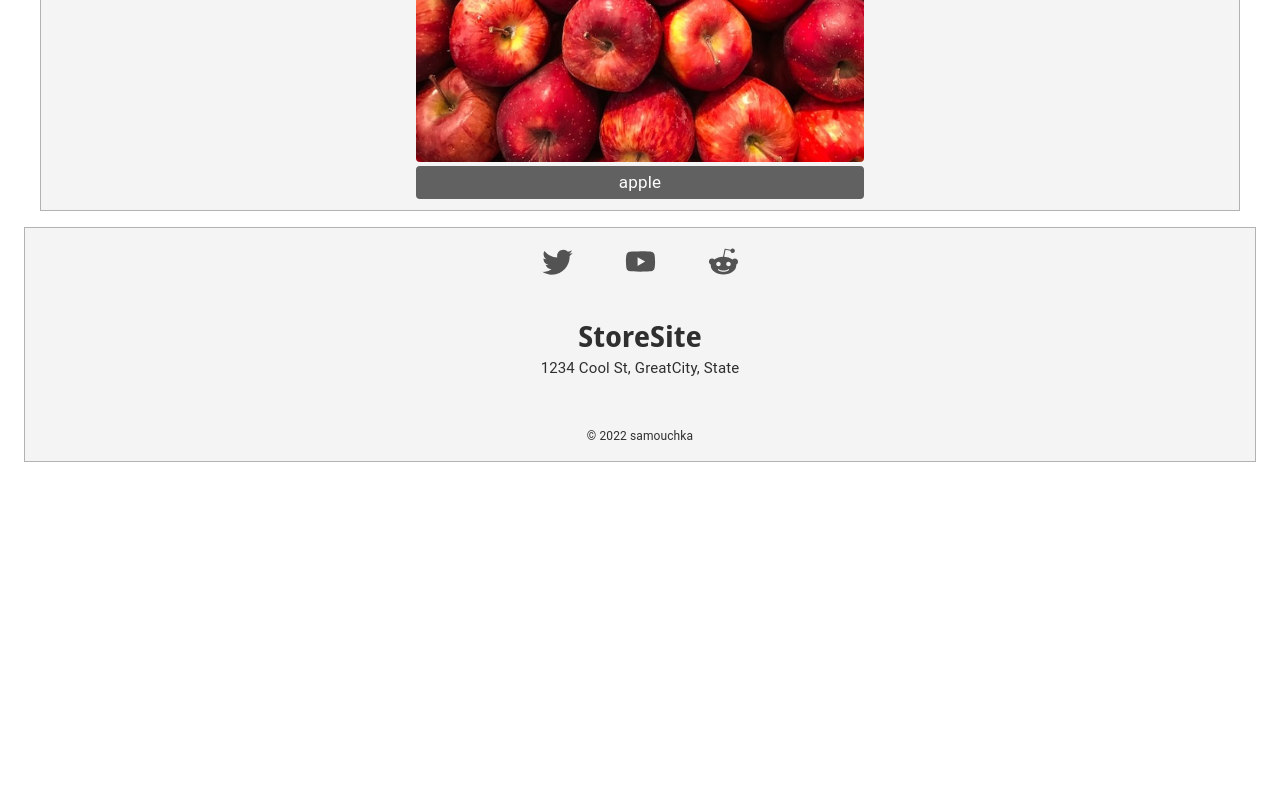
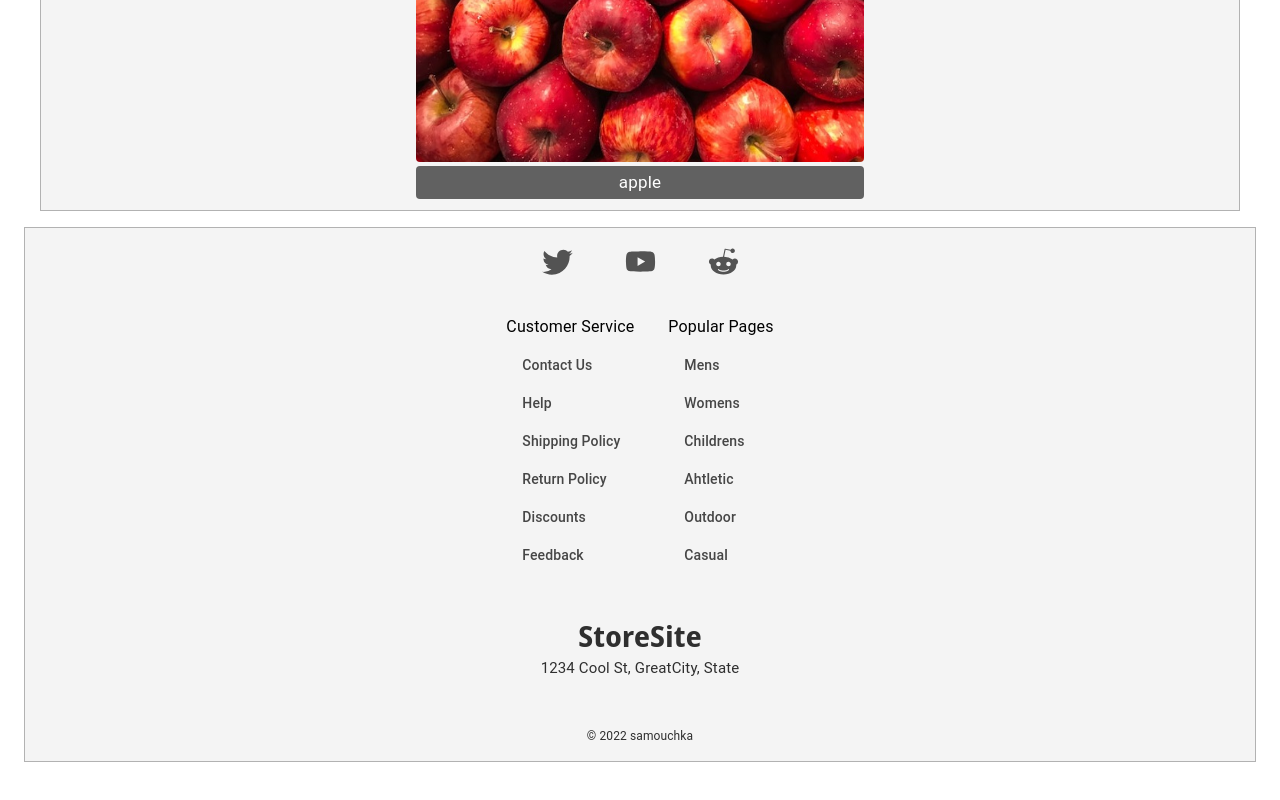
Before and after one commit to samouchka1/storesite, a React (Create React App) app: page / in a window 1280 px wide. Shown: the part 1132-1932 px from the top of the page. Before the commit the page ends 1658 px from the top, so only its background shows below. Built offline with nearby package versions, Linux system fonts and the light colour scheme.

Commit message:
footer edits

```diff
--- a/src/App.css
+++ b/src/App.css
@@ -17,3 +17,8 @@
     opacity: 1;
   }
 }
+
+
+.color {
+  color: #464646;
+}
--- a/src/components/Footer.js
+++ b/src/components/Footer.js
@@ -53,6 +53,15 @@ const footerTitleStyles = {
     fontWeight: '600'
 }
 
+const footerLinkStyles = {
+    textDecoration: 'none',
+    color: '#464646'
+}
+
+const footerSectionStyles = {
+    padding: '1rem',
+}
+
 const signatureStyles = {
     margin: '3rem 0 1rem',
     fontSize: '12px',
@@ -63,6 +72,7 @@ const Footer = () => {
   return (
     <Container maxWidth={false} sx={{margin: '1rem 0 4rem'}}>
         <Box sx={{backgroundColor : '#f4f4f4', border: 'solid 1px #b2b2b2'}}>
+            <div>
             <AppBar sx={footerStyles}>
                 <Toolbar>
                     <List sx={{display: 'flex'}}>
@@ -82,7 +92,64 @@ const Footer = () => {
                     </List>
                 </Toolbar>
             </AppBar>
+            <Box sx={{display: 'flex', justifyContent: 'center'}}>
+                <Box sx={footerSectionStyles}>
+                    <Typography variant="body1">
+                        Customer Service
+                    </Typography>
+                    <Typography variant="subtitle2">
+                        <List>
+                            <ListItem>
+                                <Link href="#abc" sx={footerLinkStyles}>Contact Us</Link>
+                            </ListItem>
+                            <ListItem>
+                                <Link href="#abc" sx={footerLinkStyles}>Help</Link>
+                            </ListItem>
+                            <ListItem>
+                                <Link href="#abc" sx={footerLinkStyles}>Shipping Policy</Link>
+                            </ListItem>
+                            <ListItem>
+                                <Link href="#abc" sx={footerLinkStyles}>Return Policy</Link>
+                            </ListItem>
+                            <ListItem>
+                                <Link href="#abc" sx={footerLinkStyles}>Discounts</Link>
+                            </ListItem>
+                            <ListItem>
+                                <Link href="#abc" sx={footerLinkStyles}>Feedback</Link>
+                            </ListItem>
+                        </List>
+                    </Typography>
+                </Box>
+                <Box sx={footerSectionStyles}>
+                    <Typography variant="body1">
+                        Popular Pages
+                    </Typography>
+                    <Typography variant="subtitle2">
+                        <List>
+                            <ListItem>
+                                <Link href="#abc" sx={footerLinkStyles}>Mens</Link>
+                            </ListItem>
+                            <ListItem>
+                                <Link href="#abc" sx={footerLinkStyles}>Womens</Link>
+                            </ListItem>
+                            <ListItem>
+                                <Link href="#abc" sx={footerLinkStyles}>Childrens</Link>
+                            </ListItem>
+                            <ListItem>
+                                <Link href="#abc" sx={footerLinkStyles}>Ahtletic</Link>
+                            </ListItem>
+                            <ListItem>
+                                <Link href="#abc" sx={footerLinkStyles}>Outdoor</Link>
+                            </ListItem>
+                            <ListItem>
+                                <Link href="#abc" sx={footerLinkStyles}>Casual</Link>
+                            </ListItem>
+                        </List>
+                    </Typography>
+                </Box>
+            </Box>
 
+            </div>
             <Box sx={{textAlign: 'center', margin: '1rem 0', color: '#2f2f2f'}}>
                 <Typography sx={footerTitleStyles}>StoreSite</Typography>
                 <Typography sx={{fontSize: '15px'}}>1234 Cool St, GreatCity, State</Typography>
```
